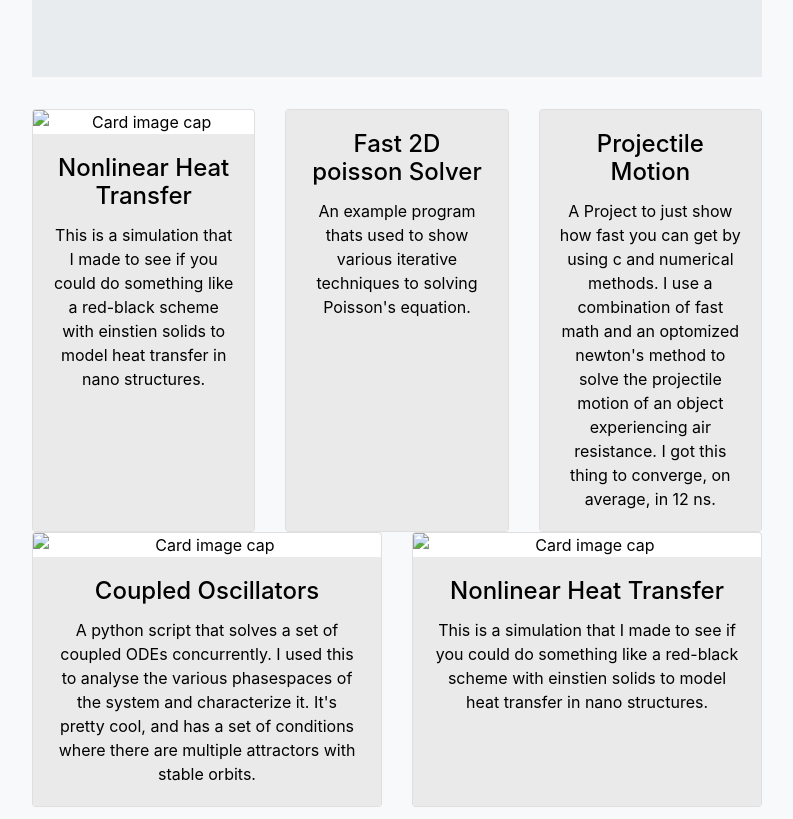
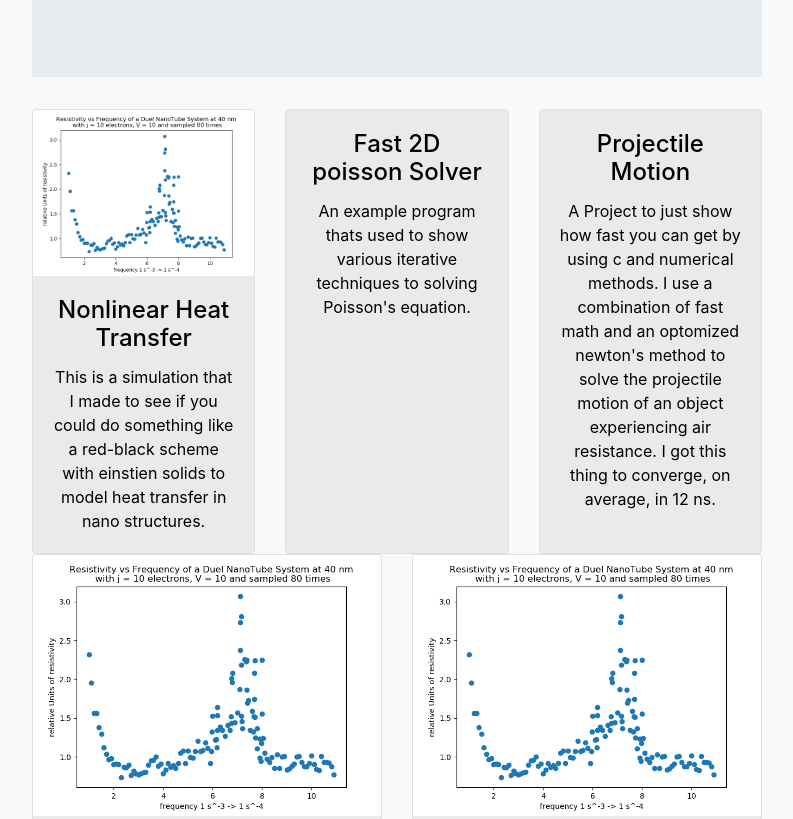
Before and after one commit to iCePU/icepu.github.io, a plain HTML site: page index.html in a window 1280 px wide. Shown: the part 2125-2944 px from the top of the page, without its empty margins (243-1036 px from the left). Drawn offline with nearby package versions, Linux system fonts and the light colour scheme.

Commit message:
fixed a pic link

```diff
--- a/index.html
+++ b/index.html
@@ -118,7 +118,7 @@
 					</div>
 					<div class="card-deck">
 						<div class="card">
-							<img class="card-img-top" src="../Derosa/frequencySpectra/5nm10v.png" alt="Card image cap">
+							<img class="card-img-top" src="5nm10v.png" alt="Card image cap">
 							<div class="card-body">
 								<h4 class="card-title">Nonlinear Heat Transfer</h4>
 								<p class="card-text">This is a simulation that I made to see if you could do something like a red-black scheme with einstien solids to model heat transfer in nano structures.</p>
@@ -144,7 +144,7 @@
 				<div class="col-lg-8 mx-auto" style="color:black;">
 					<div class="card-deck">
 						<div class="card">
-							<img class="card-img-top" src="../Derosa/frequencySpectra/5nm10v.png" alt="Card image cap">
+							<img class="card-img-top" src="5nm10v.png" alt="Card image cap">
 							<div class="card-body">
 								<h4 class="card-title">Coupled Oscillators</h4>
 								<p class="card-text">A python script that solves a set of coupled ODEs concurrently. I used this to analyse the various phasespaces of the system and characterize it. It's pretty cool, and has a set of conditions where there are multiple attractors with stable orbits.</p>
@@ -152,7 +152,7 @@
 						</div>
 
 						<div class="card">
-							<img class="card-img-top" src="../Derosa/frequencySpectra/5nm10v.png" alt="Card image cap">
+							<img class="card-img-top" src="5nm10v.png" alt="Card image cap">
 							<div class="card-body">
 								<h4 class="card-title">Nonlinear Heat Transfer</h4>
 								<p class="card-text">This is a simulation that I made to see if you could do something like a red-black scheme with einstien solids to model heat transfer in nano structures.</p>
@@ -176,7 +176,7 @@
 					</div>
 					<div class="card-deck">
 						<div class="card">
-							<img class="card-img-top" src="../Derosa/frequencySpectra/5nm10v.png" alt="Card image cap">
+							<img class="card-img-top" src="5nm10v.png" alt="Card image cap">
 							<div class="card-body">
 								<h5 class="card-title">Electron Transport Modeling</h4>
 								<p class="card-text">A gpu accelerated model of how charge charge carriers in composite materials interact with stationary and oscillitory fields. This is my seinior research project and I'll have a link to the paper when I actually write it.</p>
```
